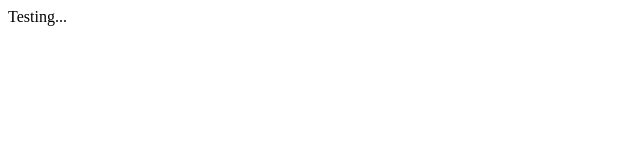
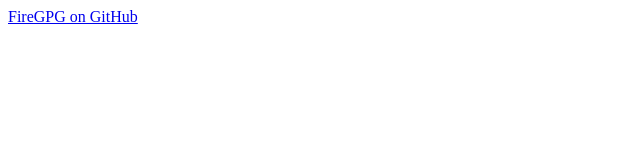
Before and after one commit to firegpg/firegpg.github.com, a plain HTML site: page index.html in a window 1280 px wide. Shown: the whole page, without its empty margins (0-640 px from the left). Drawn offline with Linux system fonts and the light colour scheme.

Commit message:
Redirect to GitHub site

```diff
--- a/index.html
+++ b/index.html
@@ -3,6 +3,6 @@
 <TITLE>FireGPG</TITLE>
 </HEAD>
 <BODY>
-Testing...
+	<A HREF="http://github.com/firegpg/">FireGPG on GitHub</A>
 </BODY>
 </HTML>
```
